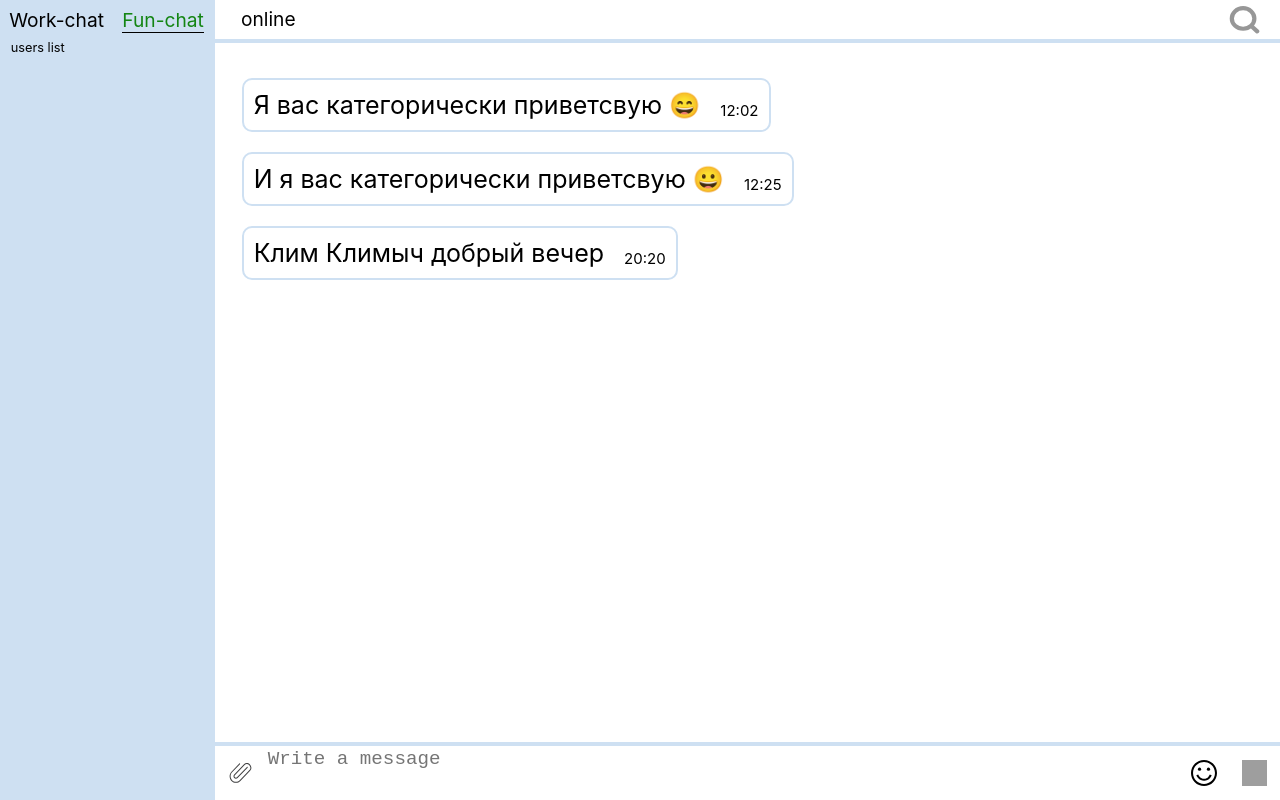
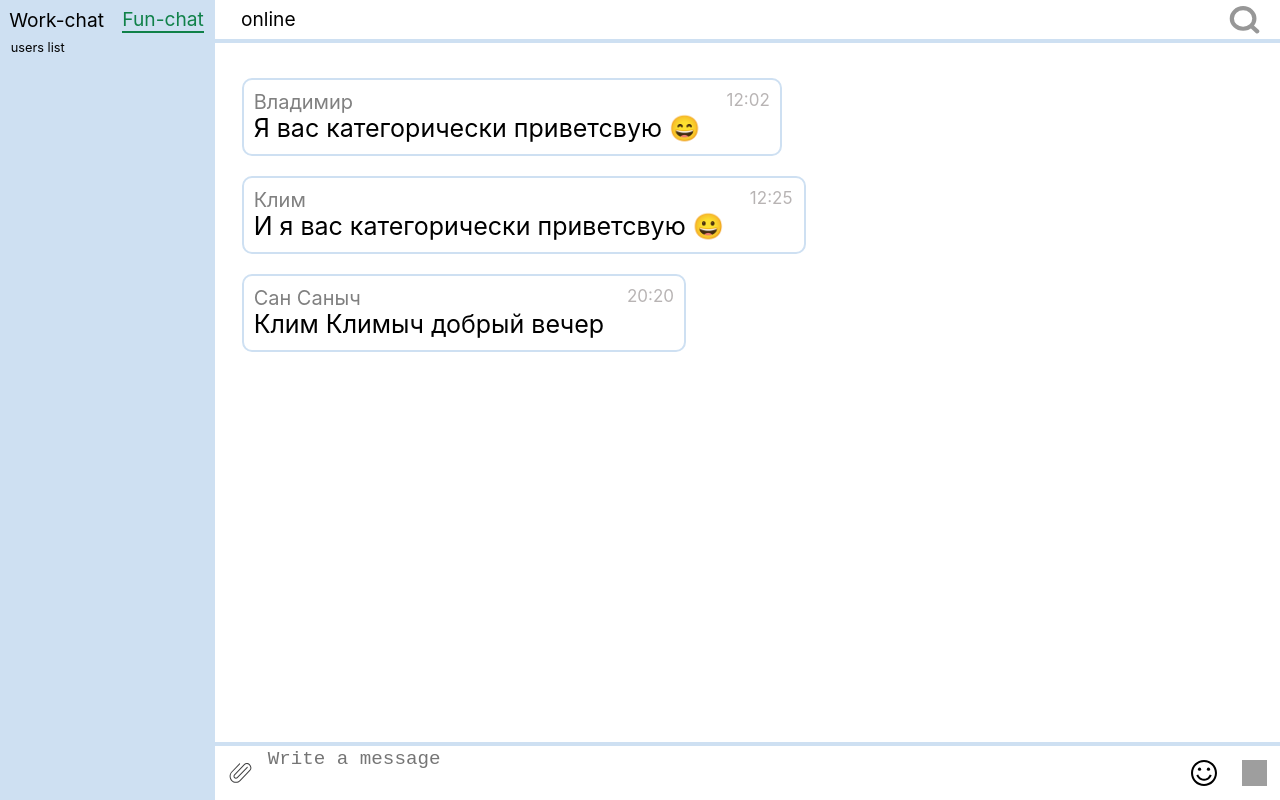
Before and after one commit to veloni/chat, a React (Create React App) app: page / in a window 1280 px wide. Both pictures are taken after a click on the button "login". Built offline with nearby package versions, Linux system fonts and the light colour scheme; grey boxes are pictures that could not be loaded.

Commit message:
ctrl shift mew swtring in textarea

```diff
--- a/src/components/Body/Aside/Aside.scss
+++ b/src/components/Body/Aside/Aside.scss
@@ -33,6 +33,6 @@
 }
 
 .active-chat-button {
-  border-bottom: solid 1px black;
-  color: rgb(19, 133, 19);
+  border-bottom: solid 2px rgb(16, 129, 73);
+  color: rgb(16, 129, 73);
 }
--- a/src/components/Body/Body.jsx
+++ b/src/components/Body/Body.jsx
@@ -22,7 +22,7 @@ const Body = () => {
 	const [whatClick, setWhatClick] = useState(null);
 	const [editTextState, setEditTextState] = useState(false);
 
-	const [heightScroll, setHeightScroll] = useState(null);
+/* 	const [heightScroll, setHeightScroll] = useState(null); */
 
 	const [funChatHistory, setFunChatHistory] = useState([]);
 	const [workChatHistory, setWorkChatHistory] = useState([]);
@@ -31,10 +31,6 @@ const Body = () => {
 	const inputMessage = useRef(null);
 	const popUpEdit = useRef(null);
 	const popUpSmile = useRef(null);
-
-	useEffect(() => {
-		addMessageFirstRender();
-	}, []);
 
 	useEffect(() => {
 		addMessageFirstRender();
@@ -57,19 +53,22 @@ const Body = () => {
 					message: "Я вас категорически приветсвую 😄",
 					isImg: false,
 					id: '0',
+					nickName: "Владимир"
 				},
 				{
 					date: "12:25",
 					message: "И я вас категорически приветсвую 😀",
 					isImg: false,
 					id: '1',
+					nickName: "Клим"
 				},
 				{
 					date: "20:20",
 					message: "Клим Климыч добрый вечер",
 					isImg: false,
 					id: '2',
-				}
+					nickName: "Сан Саныч"
+				},
 			];
 
 		let firstLoadMessageWorkChat =
@@ -79,19 +78,22 @@ const Body = () => {
 					message: "Опять сервак упал",
 					isImg: false,
 					id: '0',
+					nickName: "Сан Саныч"
 				},
 				{
 					date: "12:56",
 					message: "Встань и иди",
 					isImg: false,
 					id: '1',
+					nickName: "Владимир"
 				},
 				{
 					date: "20:20",
 					message: "Ну что поделать",
 					isImg: false,
 					id: '2',
-				}
+					nickName: "Владимир"
+				},
 			];
 
 		localStorage.setItem('funChat', JSON.stringify(firstLoadMessageFunChat));
@@ -108,6 +110,11 @@ const Body = () => {
 
 	const addMessage = (e) => {
 		setLocalStorage();
+
+		if (e.shiftKey && e.ctrlKey) {
+			inputMessage.current.value = `${inputMessage.current.value}\n`;
+			return;
+		}
 
 		if (e.key === 'Enter') {
 		 	e.preventDefault();
@@ -135,6 +142,7 @@ const Body = () => {
 				message: e.target.value,
 				isImg: false,
 				id: typeChat.length,
+				nickName: "Ваши сообщения",
 			},
 		]);
 	};
@@ -154,6 +162,7 @@ const Body = () => {
 				message: sticker,
 				isImg: true,
 				id: typeChat.length,
+				nickName: "Ваши сообщения",
 			},
 		]);
 	};
@@ -258,8 +267,7 @@ const Body = () => {
 	};
 
 	const scrollToBottom = () => {
-		setHeightScroll(mainBodyRef.current.scrollHeight);
-		mainBodyRef.current.scroll(0, heightScroll);
+		mainBodyRef.current.scrollTo(0, mainBodyRef.current.scrollHeight);
 	};
 
 	const setLocalStorage = () => {
@@ -315,6 +323,10 @@ const Body = () => {
 									className="wrapper-message-text"
 									onClick={(e) => createPopUp(e, item.id)}
 								>
+									<div className="wrapper-nick-message">
+										<div className="wrapper-nick-name">
+											{item.nickName}
+										</div>
 										{!item.isImg &&
 											<span className="text-in-message">
 												{item.message}
@@ -325,9 +337,9 @@ const Body = () => {
 											src={item.message}
 											alt={"sticler"}
 											/>}
+									</div>
 									<div className="wrapper-time-in-message">
-										<span className="time-in-message"
-										>
+										<span className="time-in-message">
 											{item.date}
 										</span>
 									</div>
@@ -343,6 +355,10 @@ const Body = () => {
 									className="wrapper-message-text"
 									onClick={(e) => createPopUp(e, item.id)}
 								>
+									<div className="wrapper-nick-message">
+										<div className="wrapper-nick-name">
+											{item.nickName}
+										</div>
 										{!item.isImg &&
 											<span className="text-in-message">
 												{item.message}
@@ -353,9 +369,9 @@ const Body = () => {
 											src={item.message}
 											alt={"sticler"}
 											/>}
+									</div>
 									<div className="wrapper-time-in-message">
-										<span className="time-in-message"
-										>
+										<span className="time-in-message">
 											{item.date}
 										</span>
 									</div>
--- a/src/components/Body/Body.scss
+++ b/src/components/Body/Body.scss
@@ -35,6 +35,12 @@
   align-items: center;
 }
 
+.wrapper-nick-name {
+  height: 40%;
+  font-size: 20px;
+  color: grey
+}
+
 .wrapper-message-text {
   height: auto;
   width: auto;
@@ -43,20 +49,31 @@
   border-radius: 10px;
   display: flex;
   justify-content: space-between;
+  flex-direction: row;
+}
+
+.wrapper-nick-message {
+  height: auto;
+  width: 100%;
+  display: flex;
+  flex-direction: column;
+  justify-content: space-around;
 }
 
 .text-in-message{
   font-size: 25px;
+  white-space: pre-wrap;
 }
 
 .wrapper-time-in-message{
-  display: flex;
-  align-items: flex-end;
+  width: 50px;
+  height: 100%;
+  margin-left: 20px;
 }
 
 .time-in-message {
-  font-size: 15px;
-  margin-left: 20px;
+  color:#b8b4b4;
+  font-size: 17px;
 }
 
 .wrapper-sticker {
--- a/src/components/Body/Footer/Footer.scss
+++ b/src/components/Body/Footer/Footer.scss
@@ -31,7 +31,7 @@
   width: 95%;
   height: 90%;
   resize: none;
-  border: none
+  border: none;
 }
 
 .icon-close {
```
Lines whose indentation alone changed are shown as unchanged.
